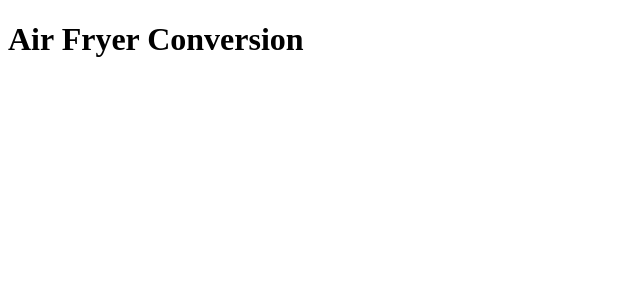
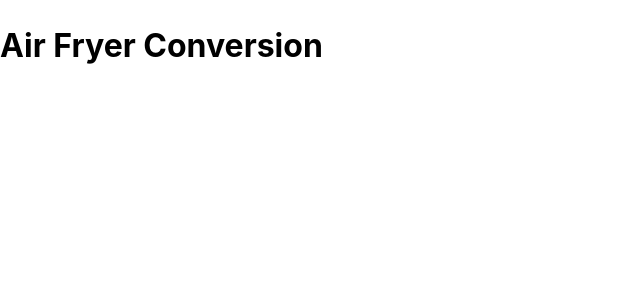
Before and after one commit to Sam-Douglas/AirFryerConversion, a React (Vite) app in the folder client/: page / in a window 1280 px wide. Shown: the top 300 px of the page, without its empty margins (0-640 px from the left). Built offline with nearby package versions, Linux system fonts and the light colour scheme.

Commit message:
Created HomePage

```diff
--- a/client/src/App.tsx
+++ b/client/src/App.tsx
@@ -1,9 +1,14 @@
+import "@mantine/core/styles.css"
+
+import { MantineProvider } from "@mantine/core"
+import HomePage from "./features/HomePage/HomePage"
+
 function App() {
 
   return (
-    <>
-      <h1>Air Fryer Conversion</h1>
-    </>
+    <MantineProvider>
+      <HomePage/>
+    </MantineProvider>
   )
 }
 
--- /dev/null
+++ b/client/src/features/HomePage/HomePage.tsx
@@ -0,0 +1,3 @@
+export default function HomePage() {
+    return <h1>Air Fryer Conversion</h1>;
+}
```
